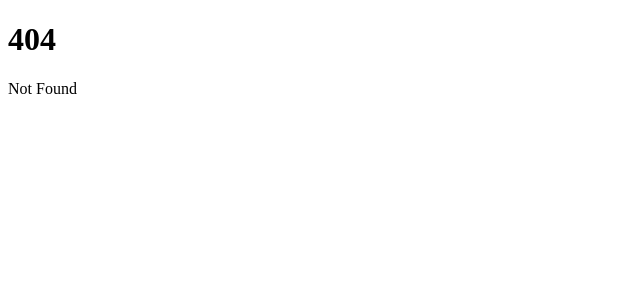
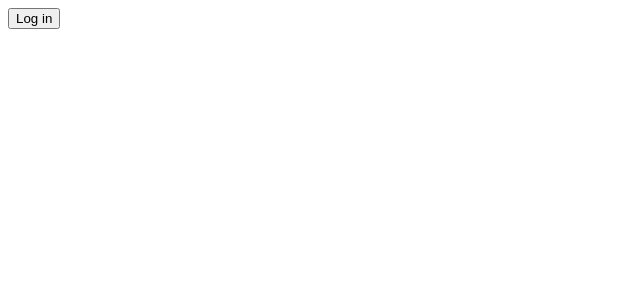
Before and after one commit to Lechros/study-svelte, a SvelteKit app: page /4 in a window 1280 px wide. Before the commit this address had no page. Shown: the top 300 px of the page, without its empty margins (0-640 px from the left). Built offline with nearby package versions, Linux system fonts and the light colour scheme.

Commit message:
4: if blocks

```diff
--- /dev/null
+++ b/src/routes/4/+page.svelte
@@ -0,0 +1,20 @@
+<script>
+	let user = { loggedIn: false };
+
+    function toggle() {
+        user.loggedIn = !user.loggedIn;
+    }
+</script>
+
+<!-- conditionally render markup (still adds indentation level T^T) -->
+{#if user.loggedIn}
+    <button on:click={toggle}>
+        Log out
+    </button>
+{/if}
+
+{#if !user.loggedIn}
+    <button on:click={toggle}>
+        Log in
+    </button>
+{/if}
```
